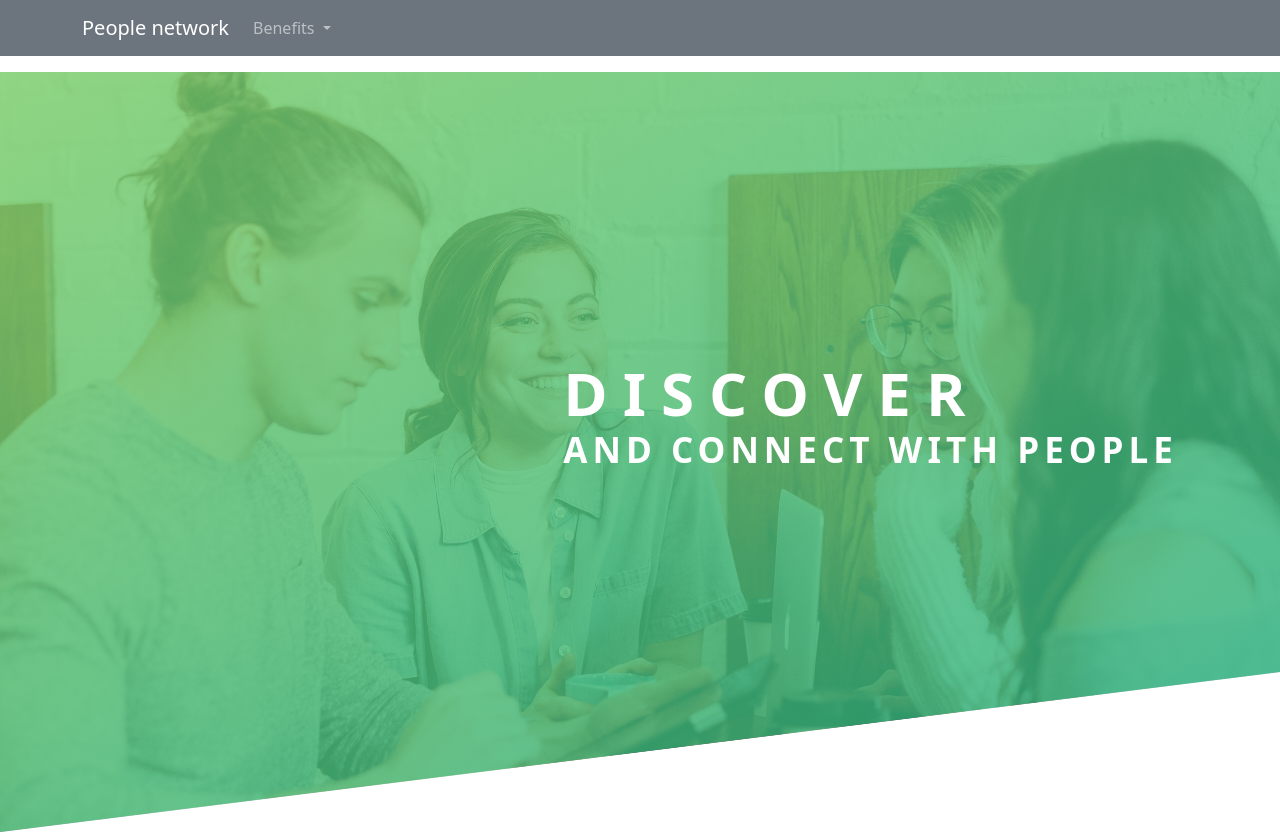
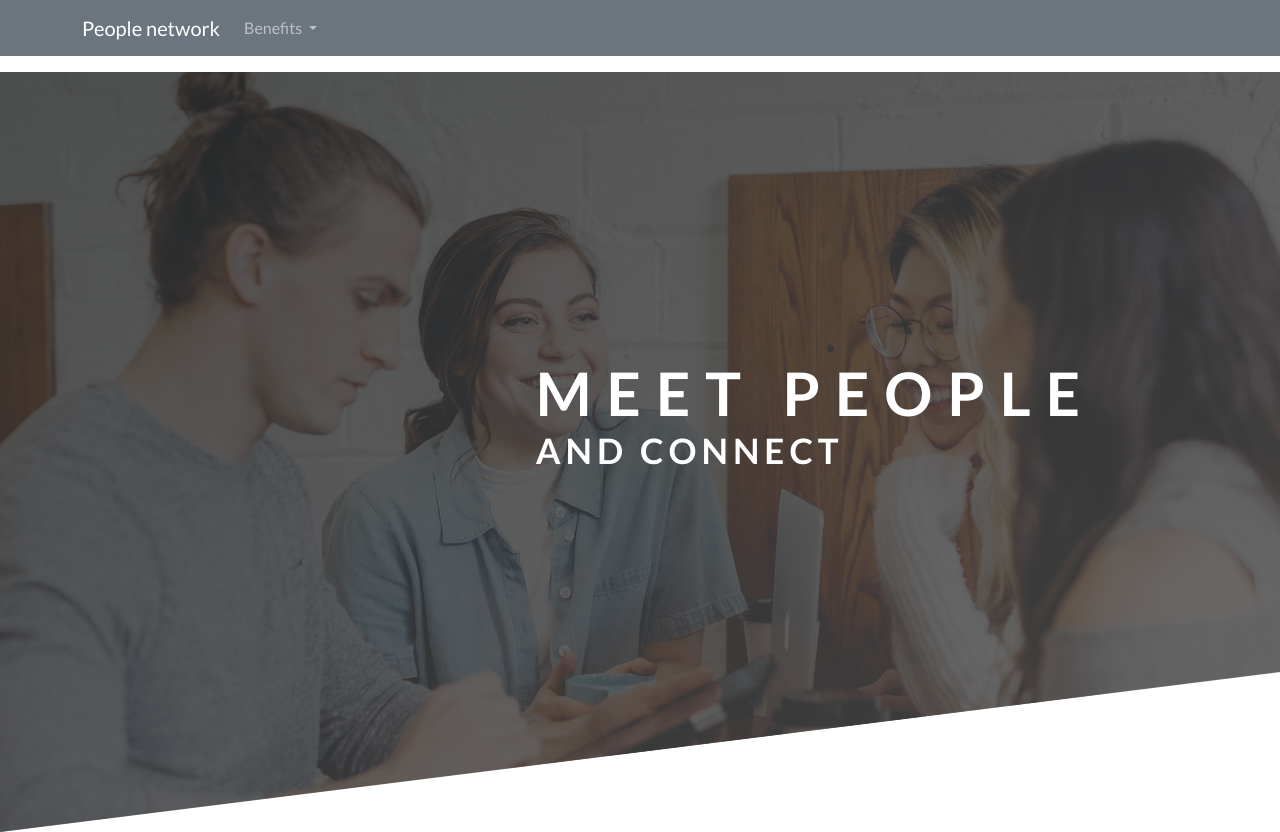
Before and after one commit to gmalheiro/social-network, an Angular app: page / in a window 1280 px wide. Built offline with nearby package versions, Linux system fonts and the light colour scheme.

Commit message:
Changed bg gradient and title

```diff
--- a/src/app/components/hero-banner/hero-banner.component.css
+++ b/src/app/components/hero-banner/hero-banner.component.css
@@ -2,8 +2,8 @@
     background-image:
     linear-gradient(
         to right bottom,
-        rgba(126, 213, 111, 0.8),
-        rgba(40, 180, 133, 0.8)
+        rgba(42, 44, 46, 0.8),
+          rgba(83,80,80,0.8)
     ),
     url(../../../assets/Imgs/hero.jpg);
     height: 95vh;
--- a/src/app/components/hero-banner/hero-banner.component.html
+++ b/src/app/components/hero-banner/hero-banner.component.html
@@ -1,6 +1,6 @@
 <header class="header">
     <h1 class="heading-primary">
-        <span class="heading-primary-main" >Discover</span>
-        <span class="heading-primary-sub" >and connect with people</span>
+        <span class="heading-primary-main" >Meet people</span>
+        <span class="heading-primary-sub" >and connect </span>
     </h1>
 </header>
--- a/src/index.html
+++ b/src/index.html
@@ -6,6 +6,9 @@
   <base href="/">
   <meta name="viewport" content="width=device-width, initial-scale=1">
   <link rel="icon" type="image/x-icon" href="favicon.ico">
+  <link rel="preconnect" href="https://fonts.googleapis.com">
+<link rel="preconnect" href="https://fonts.gstatic.com" crossorigin>
+<link href="https://fonts.googleapis.com/css2?family=Lato:wght@100;300;400;700&family=Montserrat:wght@100;300;500;700&display=swap" rel="stylesheet">
 </head>
 <body>
   <app-root></app-root>
--- a/src/styles.css
+++ b/src/styles.css
@@ -1 +1,4 @@
 /* You can add global styles to this file, and also import other style files */
+body{
+    font-family: 'Lato', sans-serif;
+}
```
